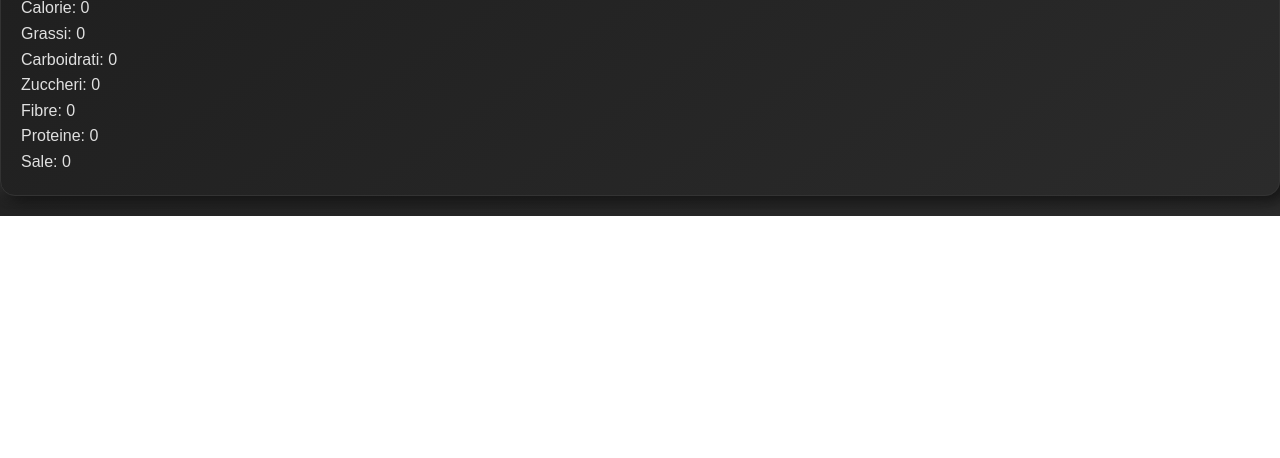
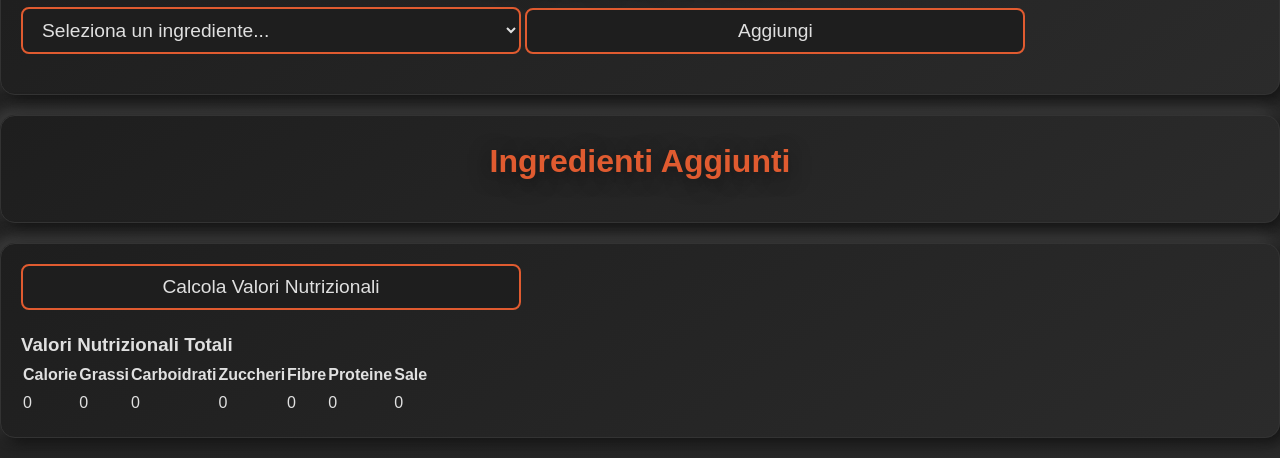
Before and after one commit to pietrolama/pizzaLAB, a plain HTML site: page simulator.html in a window 1280 px wide. Shown: the part 681-1139 px from the top of the page. Before the commit the page ends 897 px from the top, so only its background shows below. Drawn offline with Linux system fonts and the light colour scheme; no server answers.

Commit message:
Update simulator.html

```diff
--- a/simulator.html
+++ b/simulator.html
@@ -42,17 +42,32 @@
 
     <main>
         <section>
-            <h2>Lista Ingredienti</h2>
-            <ul id="ingredient-list"></ul>
+            <h2>Seleziona Impasto</h2>
+            <select id="impasto-selezione">
+                <option value="" disabled selected>Seleziona un impasto...</option>
+            </select>
         </section>
 
         <section>
-            <h2>Ingredienti Selezionati</h2>
-            <table id="selected-ingredients">
+            <h2>Aggiungi Ingredienti</h2>
+            <select id="ingredienti-selezione">
+                <option value="" disabled selected>Seleziona un ingrediente...</option>
+            </select>
+            <button id="aggiungi-ingrediente">Aggiungi</button>
+        </section>
+
+        <section>
+            <h2>Ingredienti Aggiunti</h2>
+            <ul id="lista-ingredienti"></ul>
+        </section>
+
+        <section>
+            <button id="calcola-valori">Calcola Valori Nutrizionali</button>
+            <div id="valori-nutrizionali">
+                <h3>Valori Nutrizionali Totali</h3>
+                <table>
                     <thead>
                         <tr>
-                        <th>Ingrediente</th>
-                        <th>Quantità (g/ml)</th>
                             <th>Calorie</th>
                             <th>Grassi</th>
                             <th>Carboidrati</th>
@@ -62,21 +77,18 @@
                             <th>Sale</th>
                         </tr>
                     </thead>
-                <tbody></tbody>
+                    <tbody>
+                        <tr>
+                            <td id="calorie-totali">0</td>
+                            <td id="grassi-totali">0</td>
+                            <td id="carboidrati-totali">0</td>
+                            <td id="zuccheri-totali">0</td>
+                            <td id="fibre-totali">0</td>
+                            <td id="proteine-totali">0</td>
+                            <td id="sale-totale">0</td>
+                        </tr>
+                    </tbody>
                 </table>
-            <div id="totals">
-                <p><strong>Totali:</strong></p>
-                <p>Calorie: <span id="total-calories">0</span></p>
-                <p>Grassi: <span id="total-fats">0</span></p>
-                <p>Carboidrati: <span id="total-carbs">0</span></p>
-                <p>Zuccheri: <span id="total-sugars">0</span></p>
-                <p>Fibre: <span id="total-fibers">0</span></p>
-                <p>Proteine: <span id="total-proteins">0</span></p>
-                <p>Sale: <span id="total-salt">0</span></p>
             </div>
         </section>
     </main>
-
-    <script src="js/simulator.js"></script>
-</body>
-</html>
```
Lines whose indentation alone changed are shown as unchanged.
